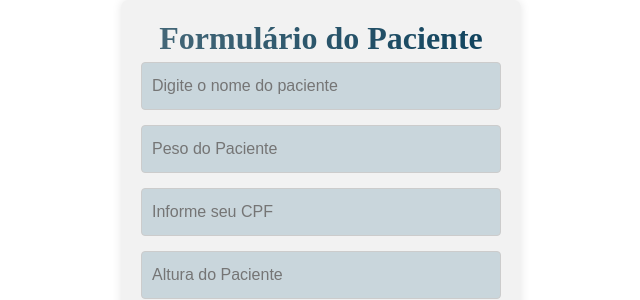
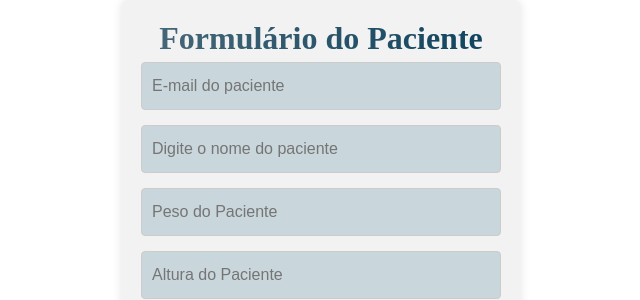
Before and after one commit to gooncalvesgaby/patient-form, a React (Vite) app: page / in a window 1280 px wide. Shown: the top 300 px of the page, without its empty margins (319-959 px from the left). Built offline with nearby package versions, Linux system fonts and the light colour scheme.

Commit message:
ajustes no codigo geral

```diff
--- a/src/Components/Button/button.jsx
+++ b/src/Components/Button/button.jsx
@@ -1,9 +1,9 @@
 import * as S from "./buttonStyle.jsx"
 
-function Button( props) {
+function Button(props) {
     return (
         <>
-        <S.Button>{props.text}</S.Button>
+        <S.Button type="submit">{props.text}</S.Button>
         </>
     )
 }
--- a/src/Components/Form/form.jsx
+++ b/src/Components/Form/form.jsx
@@ -7,13 +7,13 @@ function Form() {
         <S.Form>
             <S.H1>Formulário do Paciente</S.H1>
             <div>
-                <Input type="text" placeholderText="Digite o nome do paciente"></Input>
-                <Input type="number" placeholderText="Peso do Paciente"></Input>
-                <Input type="number" placeholderText="Informe seu CPF"></Input>
-                <Input type="number" placeholderText="Altura do Paciente"></Input>
-                <Input type="text" placeholderText="Nome da Mãe"></Input>
-                <Input type="text" placeholderText="Procedimento a ser realizado"></Input>
-                <Input type="date" placeholderText="Data de nascimento"></Input>
+                <Input type="email" id="email" placeholderText="E-mail do paciente" />
+                <Input type="text" placeholderText="Digite o nome do paciente" />
+                <Input type="number" placeholderText="Peso do Paciente" />
+                <Input type="number" placeholderText="Altura do Paciente" />
+                <Input type="text" placeholderText="Nome da Mãe" />
+                <Input type="text" placeholderText="Procedimento a ser realizado" />
+                <Input type="date" placeholderText="Data de nascimento" />
             </div>
             <S.Div>
                 <Button text="ENVIAR" />
--- a/src/Components/Input/input.jsx
+++ b/src/Components/Input/input.jsx
@@ -3,7 +3,7 @@ import * as S from "./inputStyle.jsx"
 function Input({type, placeholderText}) {
     return(
         <>
-        <S.Input type={type} placeholder={placeholderText}></S.Input>
+        <S.Input type={type} placeholder={placeholderText} />
         </>
     )
 }
```
